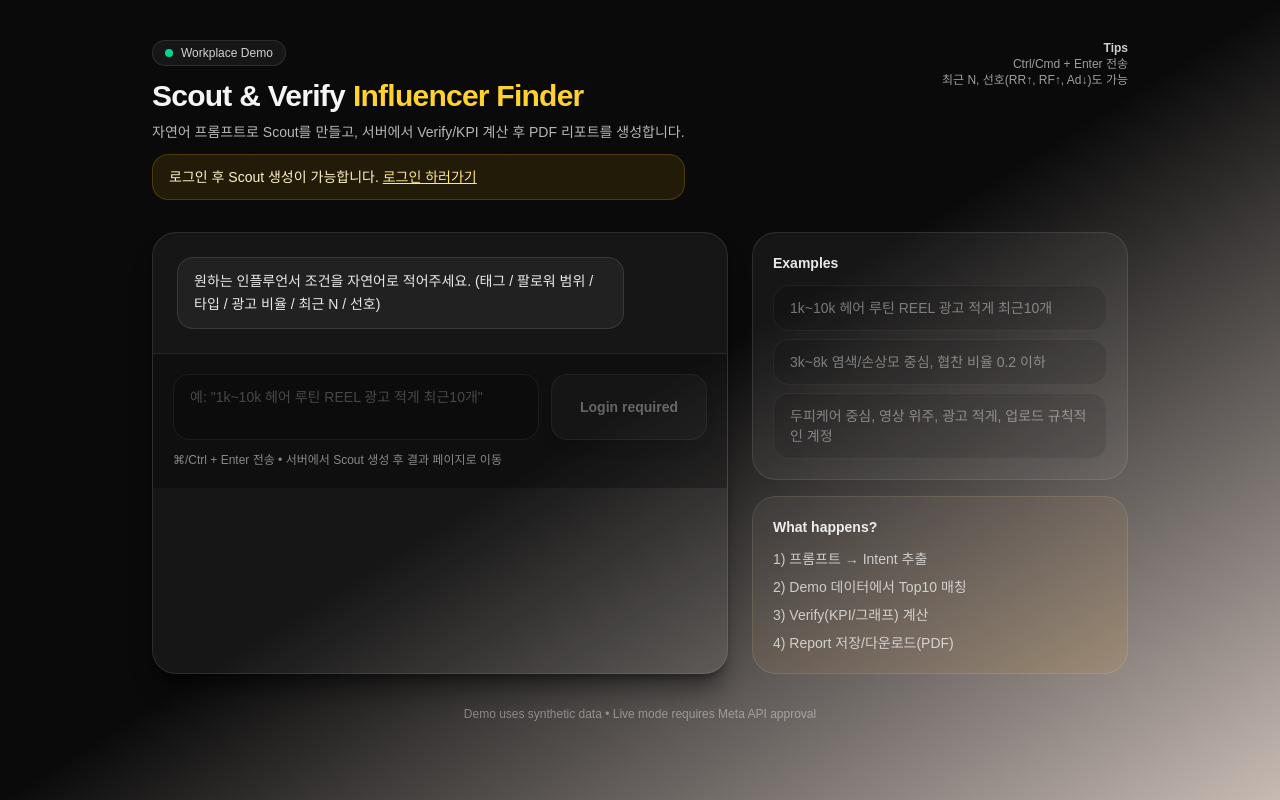
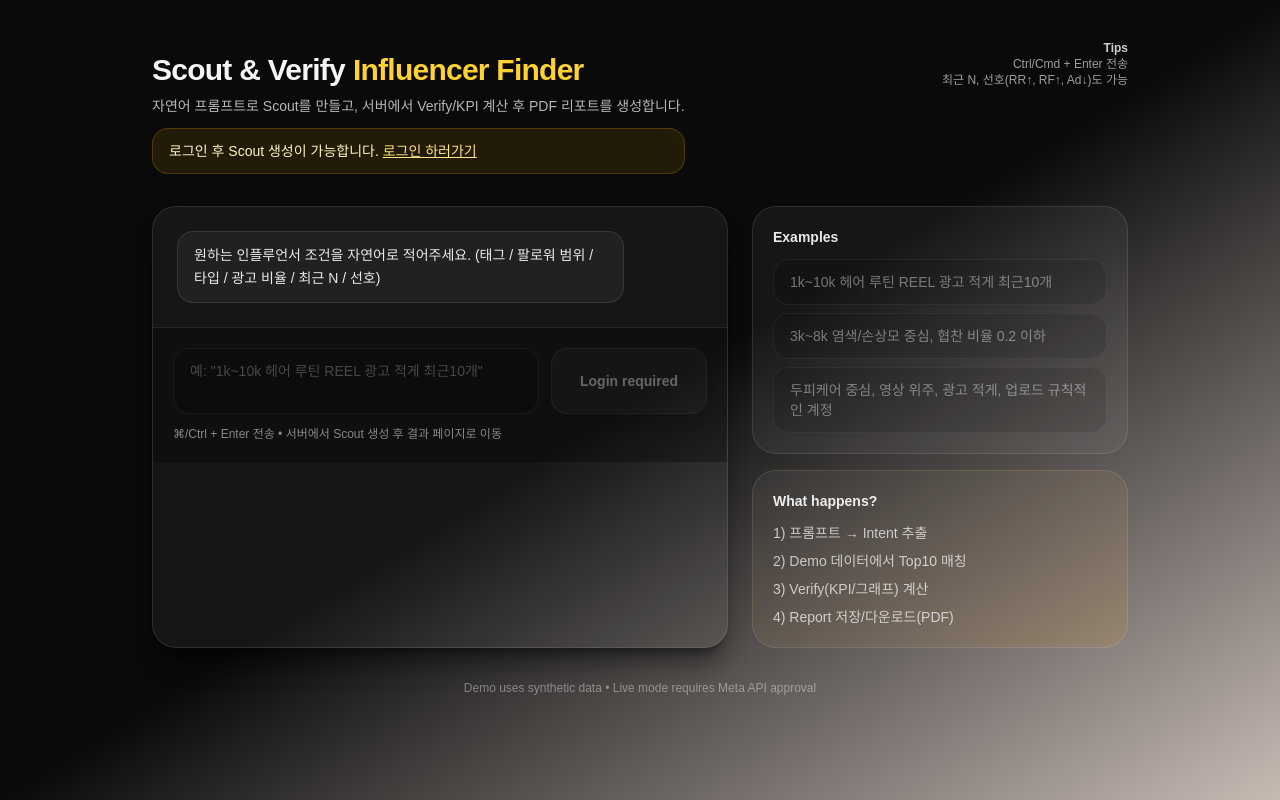
Before and after one commit to haneulbio/risefrontend, a Next.js app: page / in a window 1280 px wide. Built offline with nearby package versions, Linux system fonts and the light colour scheme; no server answers.

Commit message:
디자인 변경

```diff
--- a/src/app/page.tsx
+++ b/src/app/page.tsx
@@ -108,10 +108,6 @@ export default function Page() {
             <div className="mx-auto max-w-5xl px-6 py-10">
                 <header className="mb-8 flex items-start justify-between gap-4">
                     <div>
-                        <div className="inline-flex items-center gap-2 rounded-full border border-white/10 bg-white/5 px-3 py-1 text-xs text-white/80">
-                            <span className="h-2 w-2 rounded-full bg-emerald-400" />
-                            Workplace Demo
-                        </div>
                         <h1 className="mt-3 text-3xl font-bold tracking-tight">
                             Scout & Verify
                             <span className="ml-2 text-amber-300">Influencer Finder</span>
```
